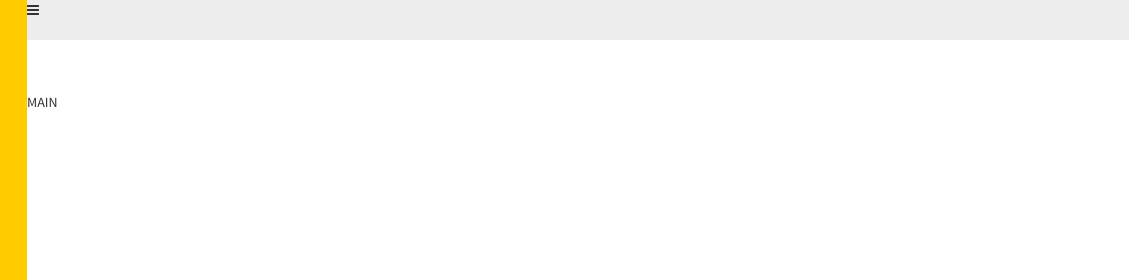
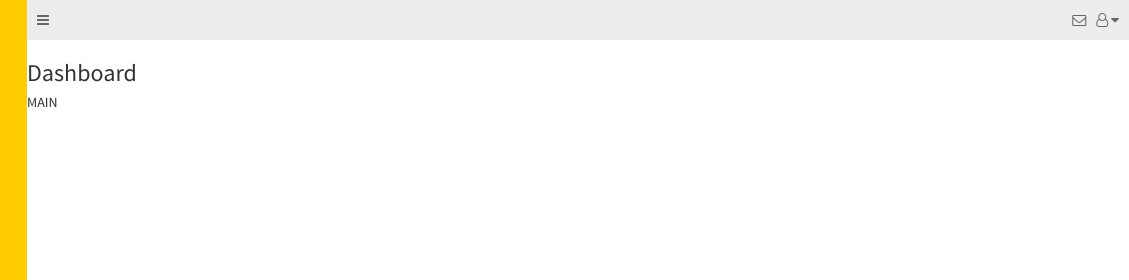
Before and after one commit to flamenx01/IDI-Interview-Task-1, a website: page src/index.html in a window 1280 px wide. Shown: the top 280 px of the page, 151-1280 px from the left. Drawn offline with nearby package versions, Linux system fonts and the light colour scheme; files that its build step writes are made by us from their sources.

Commit message:
Added Top bar
Added top bar with symbols

```diff
--- a/src/index.html
+++ b/src/index.html
@@ -7,9 +7,19 @@
 <body>
 
 	<div class="top-bar">
-		<div class="top-bar-text">
-			<i class="fa fa-bars" aria-hidden="true"></i>
+		<div class="top-text">
+			<i align= "middle" class="fa fa-navicon" aria-hidden="true"></i>
+			<div style="float:right; text-align:center">
+				<i class="fa fa-envelope-o" aria-hidden="true"></i>&ensp;
+				<i class="fa fa-user-o" aria-hidden="true"></i>
+				<i class="fa fa-caret-down" aria-hidden="true"></i>
+			</div>
 		</div>
+	</div>
+	<div class="top">
+
+			<h3>Dashboard</h3>
+
 	</div>
 	<div class="left">
 		<div class="logo" align="middle">
--- a/src/styles/styles.less
+++ b/src/styles/styles.less
@@ -49,6 +49,14 @@ body {
 
 .top-text {
 	padding: 10px 10px 10px 10px;
+	color:@alt-color;
+}
+
+.top{
+	background-color: white;
+    position:absolute;
+    left:178px; top:40px; right:0;
+    height: 40px;
 }
 
 .left {
```
